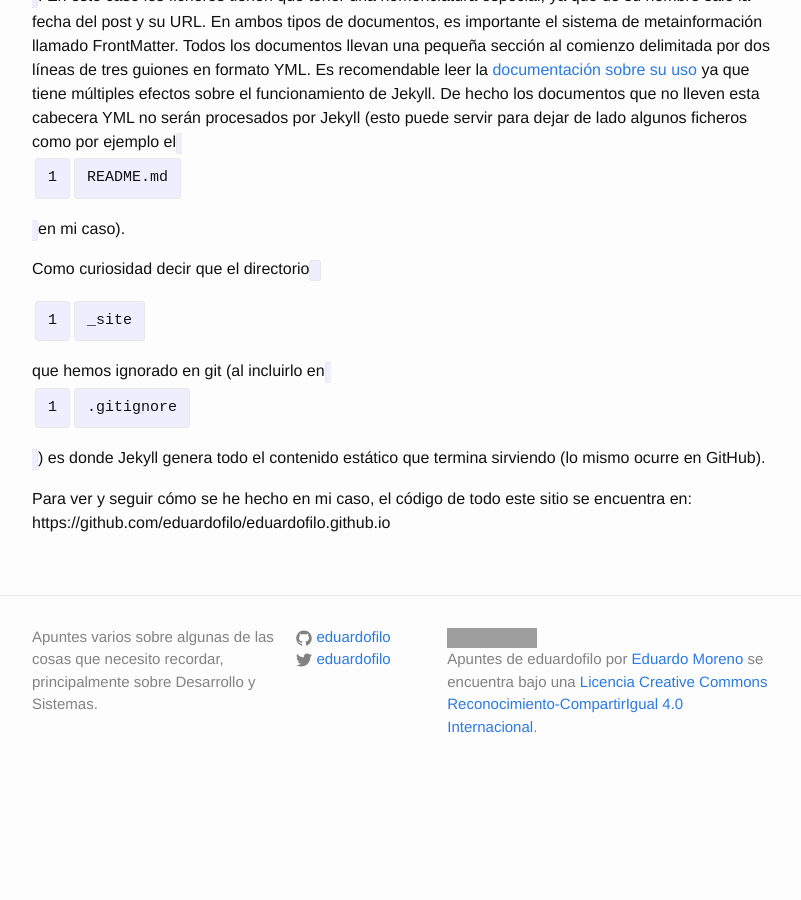
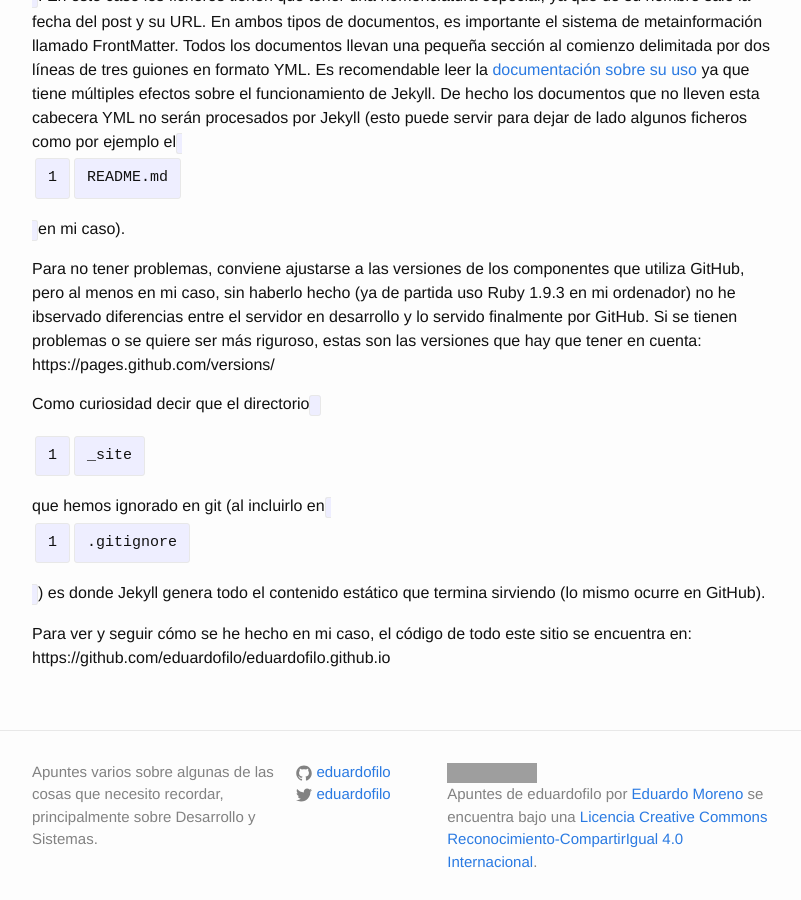
Before and after one commit to eduardofilo/eduardofilo.jekyll, a Jekyll site: the page built from _posts/2015-01-08-jekyll.md, in a window 1280 px wide and 900 px high, scrolled down 3856 px. Shown: the whole window, without its empty margins (238-1039 px from the left). Built offline with Jekyll 4.4.1, drawn with Linux system fonts in a browser that asks for light colours; Markdown is read by kramdown in place of the engine named in the settings; before the commit the page ends 4639 px from its top, so only the background shows below that; grey boxes are pictures that could not be loaded.

Commit message:
Aclaración en post sobre Jekyll.

```diff
--- a/_posts/2015-01-08-jekyll.md
+++ b/_posts/2015-01-08-jekyll.md
@@ -71,6 +71,8 @@ Las instrucciones oficiales con detalle para montar el sitio en GitHub Pages con
 
 Y ya está. A partir de ahora tocará retocar el sitio para dejarlo a nuestro gusto. En mi caso he creado directorios para las distintas secciones de documentación que manejo (Desarrollo, Sistemas, Proyectos y Varios). Dentro de estos directorios mantengo documentos en Markdown que luego enlazo desde el fichero que se sirve de forma predeterminada (`index.md` aunque también puede ser el más clasico `index.html`). La función más habitual de [Jekyll][jekyll] es la de gestionar una estructura de Blog. También la he aprovechado, manteniendo los ficheros en el subdirectorio `_posts`. En este caso los ficheros tienen que tener una nomenclatura especial, ya que de su nombre sale la fecha del post y su URL. En ambos tipos de documentos, es importante el sistema de metainformación llamado FrontMatter. Todos los documentos llevan una pequeña sección al comienzo delimitada por dos líneas de tres guiones en formato YML. Es recomendable leer la [documentación sobre su uso](http://jekyllrb.com/docs/frontmatter/) ya que tiene múltiples efectos sobre el funcionamiento de Jekyll. De hecho los documentos que no lleven esta cabecera YML no serán procesados por Jekyll (esto puede servir para dejar de lado algunos ficheros como por ejemplo el `README.md` en mi caso).
 
+Para no tener problemas, conviene ajustarse a las versiones de los componentes que utiliza GitHub, pero al menos en mi caso, sin haberlo hecho (ya de partida uso Ruby 1.9.3 en mi ordenador) no he ibservado diferencias entre el servidor en desarrollo y lo servido finalmente por GitHub. Si se tienen problemas o se quiere ser más riguroso, estas son las versiones que hay que tener en cuenta: https://pages.github.com/versions/
+
 Como curiosidad decir que el directorio `_site` que hemos ignorado en git (al incluirlo en `.gitignore`) es donde Jekyll genera todo el contenido estático que termina sirviendo (lo mismo ocurre en GitHub).
 
 Para ver y seguir cómo se he hecho en mi caso, el código de todo este sitio se encuentra en: https://github.com/eduardofilo/eduardofilo.github.io
```
